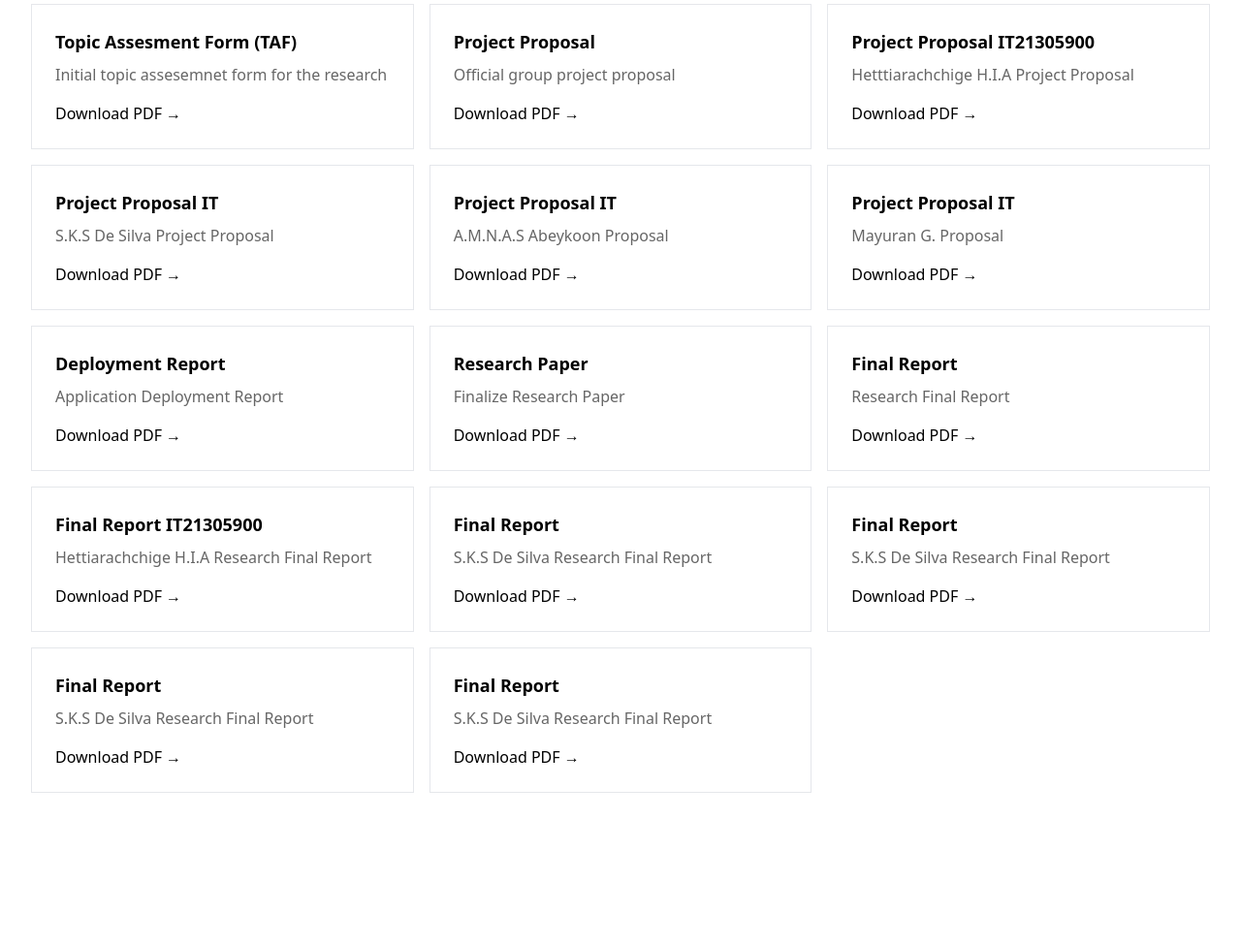
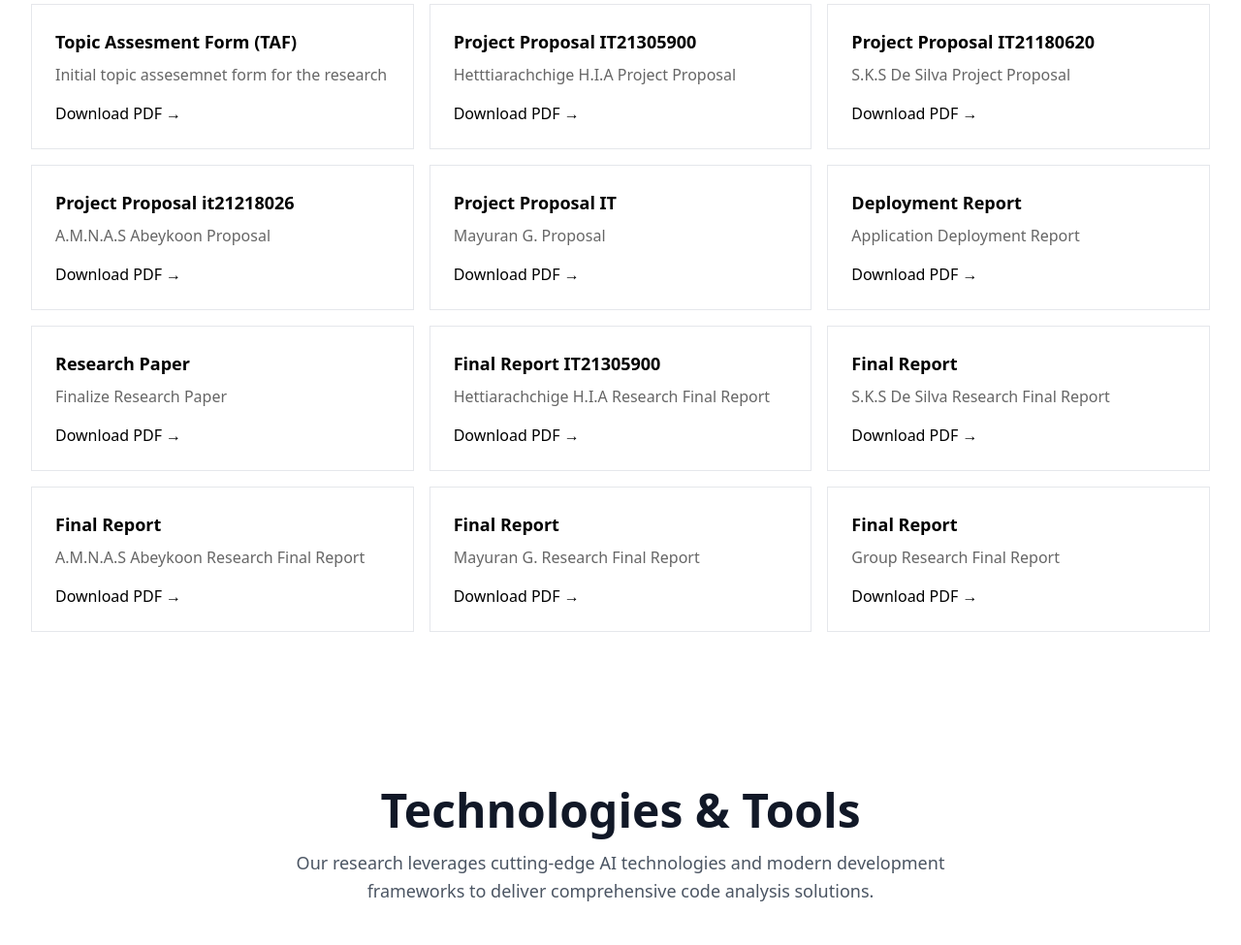
Before and after one commit to IT21305900/Research-Website, a plain HTML site: page index.html in a window 1280 px wide. Shown: the part 5230-6205 px from the top of the page at 97% size. Drawn offline with nearby package versions, Linux system fonts and the light colour scheme.

Commit message:
updated the links

```diff
--- a/index.html
+++ b/index.html
@@ -666,89 +666,100 @@
         <div class="border border-gray-200 rounded-none p-6 hover:shadow-lg transition-shadow">
           <h3 class="font-semibold text-lg mb-2">Topic Assesment Form (TAF)</h3>
           <p class="text-vercel-gray mb-4">Initial topic assesemnet form for the research</p>
-          <a href="/path-to-your-pdf.pdf" download class="text-vercel-black font-medium hover:underline">
+          <a href="https://docs.google.com/document/d/1CLyS4uo4sMP531cms4NW7QdifP7OBd1G/edit?usp=drive_link&ouid=112186835028996409897&rtpof=true&sd=true" download class="text-vercel-black font-medium hover:underline">
             Download PDF →
           </a>
         </div>
 
-        <div class="border border-gray-200 rounded-none p-6 hover:shadow-lg transition-shadow">
+        <!-- <div class="border border-gray-200 rounded-none p-6 hover:shadow-lg transition-shadow">
           <h3 class="font-semibold text-lg mb-2">Project Proposal</h3>
           <p class="text-vercel-gray mb-4">Official group project proposal</p>
           <a href="/path-to-your-pdf.pdf" download class="text-vercel-black font-medium hover:underline">
             Download PDF →
           </a>
-        </div>
+        </div> -->
 
         <div class="border border-gray-200 rounded-none p-6 hover:shadow-lg transition-shadow">
           <h3 class="font-semibold text-lg mb-2">Project Proposal IT21305900</h3>
           <p class="text-vercel-gray mb-4">Hetttiarachchige H.I.A Project Proposal</p>
-          <button class="text-vercel-black font-medium hover:underline">Download PDF →</button>
+          <a href="https://drive.google.com/file/d/1LXAjBqnGpTJO1vLUoArOX5eodadRaFK0/view?usp=drive_link" download class="text-vercel-black font-medium hover:underline" >Download PDF → </a>
+
         </div>
 
         <div class="border border-gray-200 rounded-none p-6 hover:shadow-lg transition-shadow">
-          <h3 class="font-semibold text-lg mb-2">Project Proposal IT</h3>
+          <h3 class="font-semibold text-lg mb-2">Project Proposal IT21180620</h3>
           <p class="text-vercel-gray mb-4">S.K.S De Silva Project Proposal</p>
-          <button class="text-vercel-black font-medium hover:underline">Download PDF →</button>
+          <a href="https://drive.google.com/file/d/1h85n0Qd9o-Br2IhFHUVpdb4M9gV8oZY7/view?usp=drive_link" download class="text-vercel-black font-medium hover:underline" >Download PDF → </a>
+
         </div>
 
         <div class="border border-gray-200 rounded-none p-6 hover:shadow-lg transition-shadow">
-          <h3 class="font-semibold text-lg mb-2">Project Proposal IT</h3>
+          <h3 class="font-semibold text-lg mb-2">Project Proposal it21218026</h3>
           <p class="text-vercel-gray mb-4">A.M.N.A.S Abeykoon Proposal</p>
-          <button class="text-vercel-black font-medium hover:underline">Download PDF →</button>
+          <a href="https://drive.google.com/file/d/14LwgoBtISenr3iclkbNUCsk3CjUoOthi/view?usp=drive_link" download class="text-vercel-black font-medium hover:underline" >Download PDF → </a>
+
         </div>
 
         <div class="border border-gray-200 rounded-none p-6 hover:shadow-lg transition-shadow">
           <h3 class="font-semibold text-lg mb-2">Project Proposal IT</h3>
           <p class="text-vercel-gray mb-4">Mayuran G. Proposal</p>
-          <button class="text-vercel-black font-medium hover:underline">Download PDF →</button>
+          <a href="https://drive.google.com/file/d/13k2xu8hYAUw-rnbrgLSZXUdO0BEkJ-Ll/view?usp=drive_link" download class="text-vercel-black font-medium hover:underline" >Download PDF → </a>
+
         </div>
 
         <div class="border border-gray-200 rounded-none p-6 hover:shadow-lg transition-shadow">
           <h3 class="font-semibold text-lg mb-2">Deployment Report</h3>
           <p class="text-vercel-gray mb-4">Application Deployment Report</p>
-          <button class="text-vercel-black font-medium hover:underline">Download PDF →</button>
+          <a href="https://drive.google.com/file/d/1ipIrOS81wxAwUMv2lhcvKPgGlwXnbiVq/view?usp=drive_link" download class="text-vercel-black font-medium hover:underline" >Download PDF → </a>
         </div>
 
         <div class="border border-gray-200 rounded-none p-6 hover:shadow-lg transition-shadow">
           <h3 class="font-semibold text-lg mb-2">Research Paper</h3>
           <p class="text-vercel-gray mb-4">Finalize Research Paper</p>
-          <button class="text-vercel-black font-medium hover:underline">Download PDF →</button>
+          <a href="https://drive.google.com/file/d/18oJVLCX-ukcO6I46tT-vwb_bcCqi5dV8/view" download class="text-vercel-black font-medium hover:underline" >Download PDF → </a>
+
         </div>
 
-        <div class="border border-gray-200 rounded-none p-6 hover:shadow-lg transition-shadow">
+        <!-- <div class="border border-gray-200 rounded-none p-6 hover:shadow-lg transition-shadow">
           <h3 class="font-semibold text-lg mb-2">Final Report</h3>
           <p class="text-vercel-gray mb-4">Research Final Report</p>
+          <a href="https://drive.google.com/file/d/1ipIrOS81wxAwUMv2lhcvKPgGlwXnbiVq/view" download class="text-vercel-black font-medium hover:underline" >Download PDF → </a>
           <button class="text-vercel-black font-medium hover:underline">Download PDF →</button>
-        </div>
+        </div> -->
 
         <div class="border border-gray-200 rounded-none p-6 hover:shadow-lg transition-shadow">
           <h3 class="font-semibold text-lg mb-2">Final Report IT21305900</h3>
           <p class="text-vercel-gray mb-4">Hettiarachchige H.I.A Research Final Report</p>
-          <button class="text-vercel-black font-medium hover:underline">Download PDF →</button>
+          <a href="https://drive.google.com/file/d/14LwgoBtISenr3iclkbNUCsk3CjUoOthi/view?usp=sharing" download class="text-vercel-black font-medium hover:underline" >Download PDF → </a>
+
         </div>
 
         <div class="border border-gray-200 rounded-none p-6 hover:shadow-lg transition-shadow">
           <h3 class="font-semibold text-lg mb-2">Final Report </h3>
           <p class="text-vercel-gray mb-4">S.K.S De Silva Research Final Report</p>
-          <button class="text-vercel-black font-medium hover:underline">Download PDF →</button>
+          <a href="https://drive.google.com/file/d/1h85n0Qd9o-Br2IhFHUVpdb4M9gV8oZY7/view?usp=drive_link" download class="text-vercel-black font-medium hover:underline" >Download PDF → </a>
+
         </div>
 
         <div class="border border-gray-200 rounded-none p-6 hover:shadow-lg transition-shadow">
           <h3 class="font-semibold text-lg mb-2">Final Report </h3>
-          <p class="text-vercel-gray mb-4">S.K.S De Silva Research Final Report</p>
-          <button class="text-vercel-black font-medium hover:underline">Download PDF →</button>
+          <p class="text-vercel-gray mb-4">A.M.N.A.S Abeykoon Research Final Report</p>
+           <a href="https://drive.google.com/file/d/1B3JWhyuALOkccFH1aoL5vIh6JlPlh5TL/view?usp=drive_link" download class="text-vercel-black font-medium hover:underline" >Download PDF → </a>
+
         </div>
 
         <div class="border border-gray-200 rounded-none p-6 hover:shadow-lg transition-shadow">
           <h3 class="font-semibold text-lg mb-2">Final Report </h3>
-          <p class="text-vercel-gray mb-4">S.K.S De Silva Research Final Report</p>
-          <button class="text-vercel-black font-medium hover:underline">Download PDF →</button>
+          <p class="text-vercel-gray mb-4">Mayuran G. Research Final Report</p>
+           <a href="https://drive.google.com/file/d/13k2xu8hYAUw-rnbrgLSZXUdO0BEkJ-Ll/view?usp=drive_link" download class="text-vercel-black font-medium hover:underline" >Download PDF → </a>
+
         </div>
 
         <div class="border border-gray-200 rounded-none p-6 hover:shadow-lg transition-shadow">
           <h3 class="font-semibold text-lg mb-2">Final Report </h3>
-          <p class="text-vercel-gray mb-4">S.K.S De Silva Research Final Report</p>
-          <button class="text-vercel-black font-medium hover:underline">Download PDF →</button>
+          <p class="text-vercel-gray mb-4">Group Research Final Report</p>
+           <a href="https://drive.google.com/file/d/1Jqtrm_2YvsQ82DxMgPVqbp02vbzs08jY/view?usp=drive_link" download class="text-vercel-black font-medium hover:underline" >Download PDF → </a>
+
         </div>
       </div>
 
```
